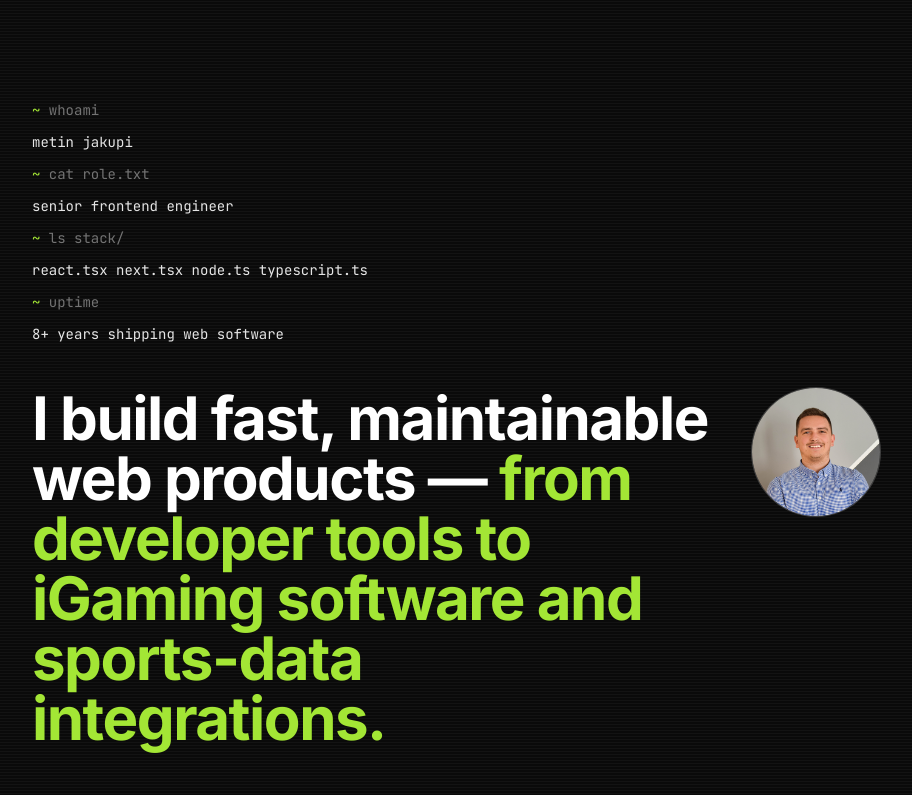
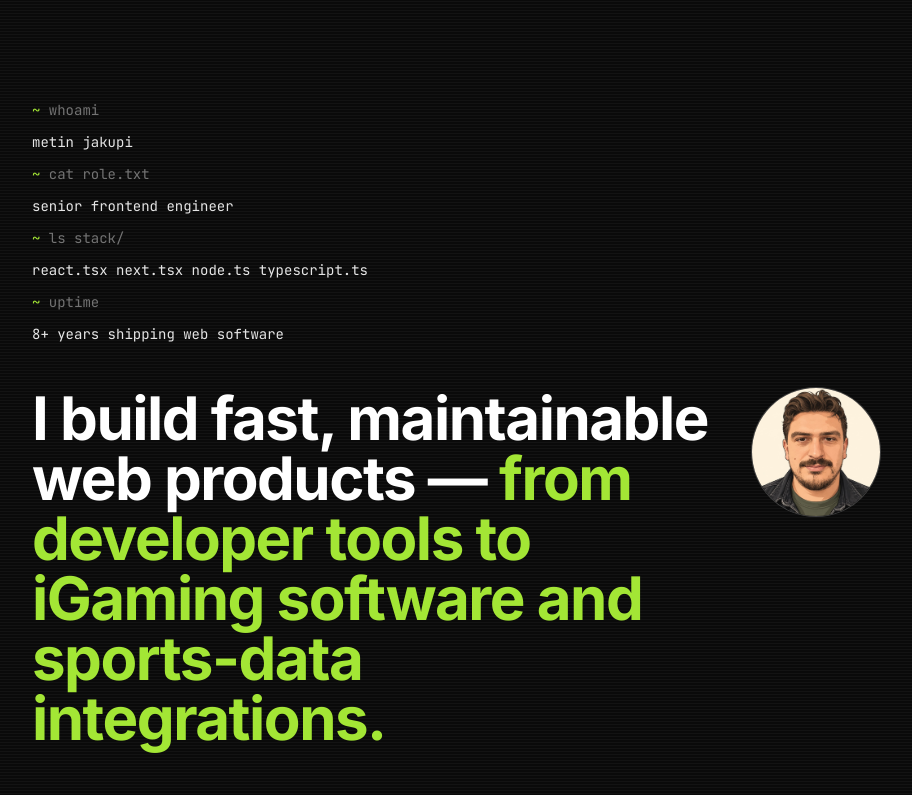
Before and after one commit to metinjakupi/metinjakupi.dev, a Next.js app: page / in a window 1280 px wide. Shown: the top 795 px of the page, without its empty margins (184-1096 px from the left). Built offline with nearby package versions, Linux system fonts and the light colour scheme; no server answers.

Commit message:
Update profile portrait

```diff
--- a/app/page.tsx
+++ b/app/page.tsx
@@ -102,7 +102,7 @@ export default async function Home() {
               </span>
             </h1>
             <Image
-              src="/me.png"
+              src="/mjakupi.jpg"
               alt="Metin Jakupi"
               className="h-28 w-28 rounded-full object-cover ring-1 ring-neutral-700 md:h-32 md:w-32 md:ml-auto"
               width={220}
```
Also changed, not shown: public/mjakupi.jpg (added).
